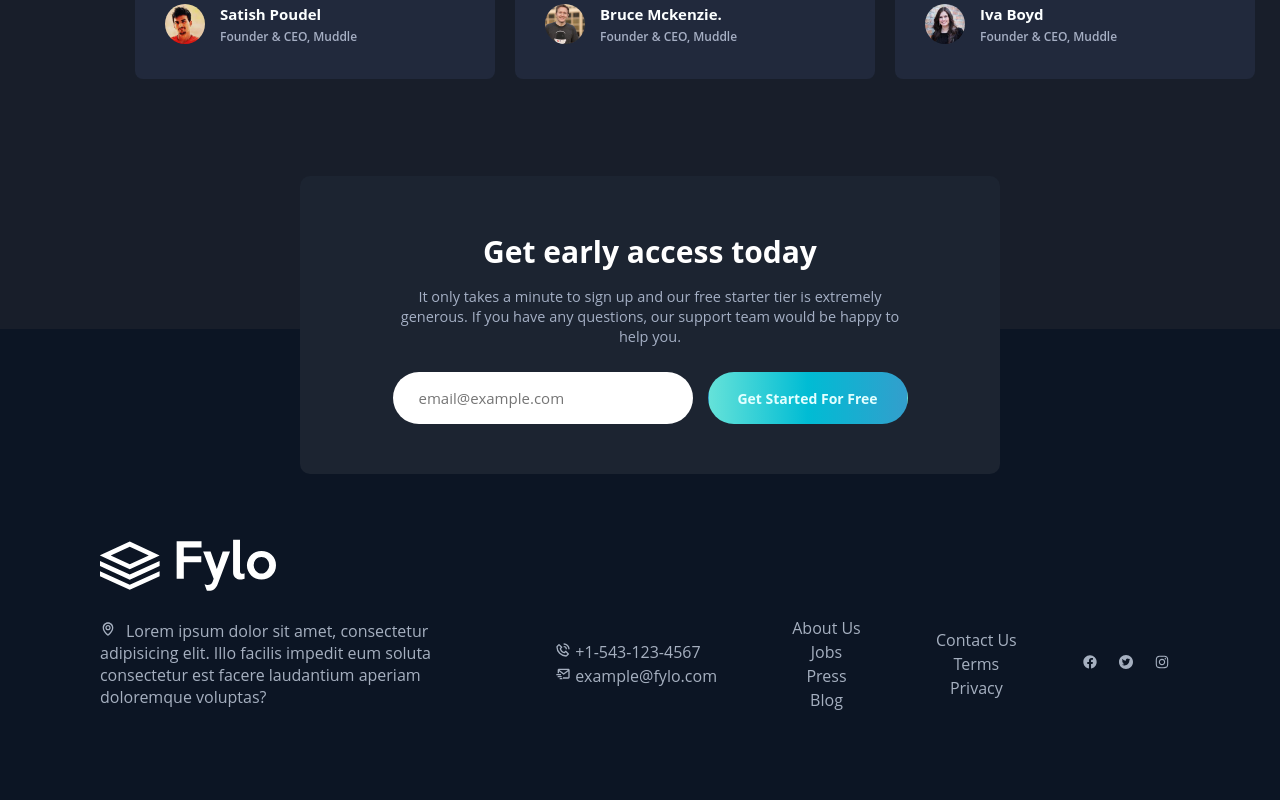
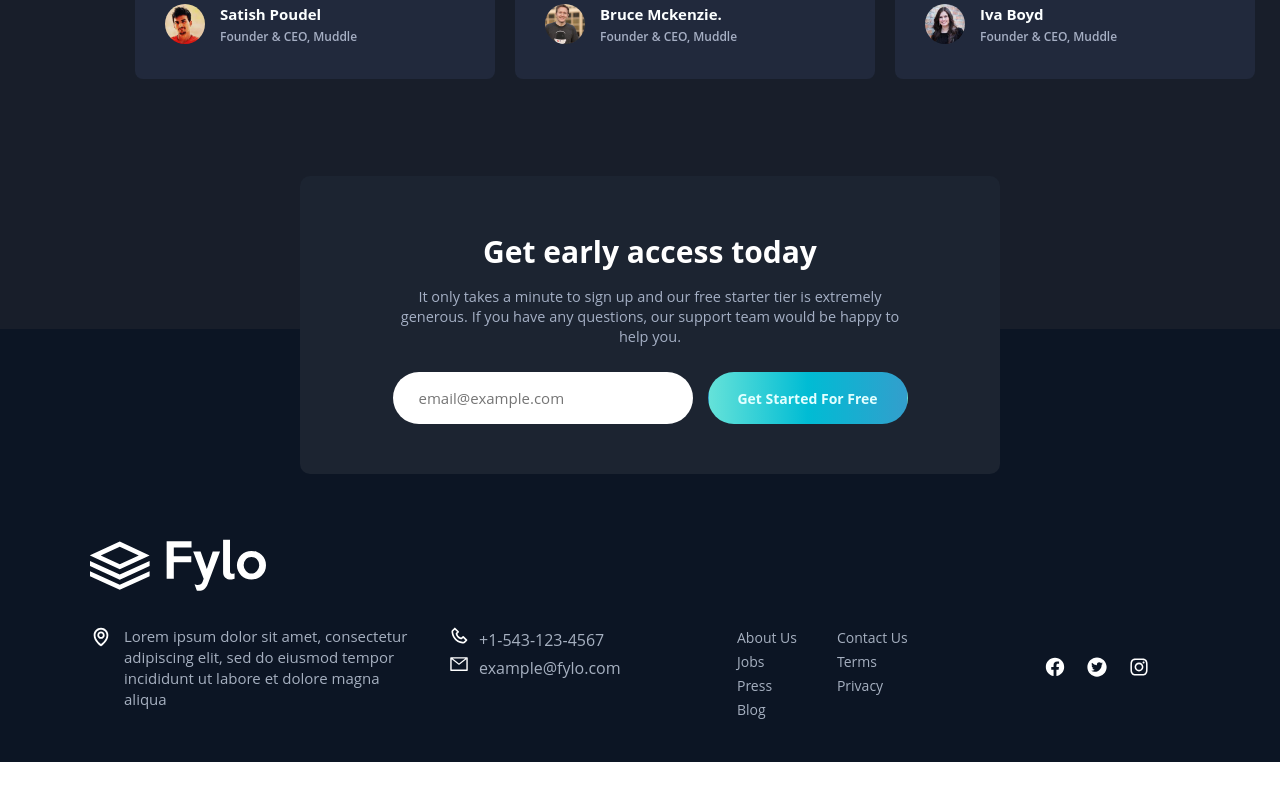
Before and after one commit to Oshrestha111/fylo.github.io, a React (Create React App) app: page / in a window 1280 px wide. Shown: the part 2718-3518 px from the top of the page. After the commit the page ends 3480 px from the top, so only its background shows below. Built offline with nearby package versions, Linux system fonts and the light colour scheme.

Commit message:
UI completed!!

```diff
--- a/src/components/feedback/feedback.css
+++ b/src/components/feedback/feedback.css
@@ -24,6 +24,7 @@
 	display: flex;
 	flex-direction: column;
 	width: 400px;
+	max-width: 900px;
 	height: auto;
 	max-width: 875px;
 	padding: 30px;
@@ -62,6 +63,7 @@
 	top: 340px;
 	left: 300px;
 	margin: 0;
+	max-width: 900px;
 	display: flex;
 	justify-content: center;
 	align-items: center;
--- a/src/components/footer/Footer.jsx
+++ b/src/components/footer/Footer.jsx
@@ -1,37 +1,51 @@
 import React from "react";
 import "./footer.css";
 import logo from "../../images/logo.svg";
-import { BiMap, BiPhoneCall, BiMailSend } from "react-icons/bi";
+import { BiMap, BiPhone } from "react-icons/bi";
 import { RiFacebookCircleFill } from "react-icons/ri";
-import { AiFillTwitterCircle, AiOutlineInstagram } from "react-icons/ai";
+import {
+	AiFillTwitterCircle,
+	AiOutlineInstagram,
+	AiOutlineMail,
+} from "react-icons/ai";
 
+const iconStyle = { fontSize: "22px", color: "#fff" };
+const iconStyl = { fontSize: "20px", color: "#fff" };
+const iconStyles = { fontSize: "20px", color: "#a6b0c0;" };
 function Footer() {
 	return (
 		<div className='footer-section'>
 			<section className='footer'>
-				<div className='footer-container'>
 				<div className='logo-footer'>
 					<img src={logo} alt='footer logo' />
 				</div>
+				<div className='footer-container'>
 					<div className='footer-desc'>
+						<div className='desc-info'>
 							<div className='desc-about'>
-							<span>
-								<BiMap />
-							</span>
-							Lorem ipsum dolor sit amet, consectetur adipisicing elit. Illo
-							facilis impedit eum soluta consectetur est facere laudantium
-							aperiam doloremque voluptas?
+								<div className='biMap'>
+									<BiMap style={iconStyle} />
 								</div>
+								<p>
+									Lorem ipsum dolor sit amet, consectetur adipiscing elit, sed
+									do eiusmod tempor incididunt ut labore et dolore magna aliqua
+								</p>
+							</div>
+
 							<div className='desc-call'>
 								<ul>
 									<li>
-									<BiPhoneCall /> +1-543-123-4567
+										<BiPhone style={iconStyl} /> <span> +1-543-123-4567</span>
 									</li>
 									<li>
-									<BiMailSend /> example@fylo.com
+										<AiOutlineMail style={iconStyl} />
+										<span>example@fylo.com</span>
 									</li>
 								</ul>
 							</div>
+						</div>
+
+						<div className='desc-links'>
 							<div className='desc-aboutUs'>
 								<a href='jobsaa.com'>About Us</a>
 								<a href='jobsaa.com'>Jobs</a>
@@ -43,15 +57,17 @@ function Footer() {
 								<a href='jobsaa.com'>Terms</a>
 								<a href='jobsaa.com'>Privacy</a>
 							</div>
+						</div>
+
 						<div className='desc-socials'>
 							<a href='facebookk.com'>
-								<RiFacebookCircleFill />
+								<RiFacebookCircleFill style={iconStyle} />
 							</a>
 							<a href='twitterk.com'>
-								<AiFillTwitterCircle />
+								<AiFillTwitterCircle style={iconStyle} />
 							</a>
 							<a href='instagram.com'>
-								<AiOutlineInstagram />
+								<AiOutlineInstagram style={iconStyle} />
 							</a>
 						</div>
 					</div>
--- a/src/components/footer/footer.css
+++ b/src/components/footer/footer.css
@@ -3,42 +3,88 @@
 	padding-top: 110px;
 }
 .footer {
-	padding: 100px;
+	padding: 100px 90px 10px;
 	background-color: #0c1524;
 	color: #a6b0c0;
 	max-width: 1600px;
 	margin: 0 auto;
 }
+.logo-footer {
+}
 .footer-desc {
-	padding-top: 20px;
+	padding: 30px 0;
 	display: flex;
 	justify-content: space-between;
-	align-items: center;
+	align-items: flex-start;
 }
-.footer-desc .desc-about {
-	width: 400px;
+
+.desc-info {
+	display: flex;
+	gap: 5px;
 }
-.desc-about span {
-	padding-right: 10px;
+
+.desc-about {
+	/* width: 400px; */
+	display: flex;
+	gap: 12px;
 }
+.desc-about p {
+	line-height: 1.3rem;
+	font-size: 15px;
+	width: 300px;
+}
+.biMap {
+	padding: 0;
+	margin: 0;
+}
+.desc-call {
+	margin: 0;
+}
+.desc-call li {
+	display: flex;
+	align-items: flex-start;
+	line-height: 1.75rem;
+}
+
+.desc-call span {
+	padding-left: 10px;
+}
+
 .desc-call ul {
 	margin: 0 20px;
 	list-style: none;
-	line-height: 1.5rem;
 }
+.desc-links {
+	display: flex;
+}
+
 .desc-aboutUs a,
 .desc-contactUs a {
 	display: flex;
-	justify-content: center;
+	justify-content: flex-start;
 	margin: 0 20px;
+	font-size: 14px;
 	line-height: 1.5rem;
 	text-decoration: none;
 	color: #a6b0c0;
 }
-a :hover {
-	text-decoration: underline;
+
+.desc-aboutUs :hover {
+	font-size: 15px;
+	color: #ffff;
+	font-weight: 700;
+}
+.desc-contactUs :hover {
+	font-size: 15px;
+	font-weight: 700;
+}
+.desc-socials {
+	padding: 30px;
 }
 .desc-socials a {
 	color: #a6b0c0;
 	padding: 10px;
 }
+.desc-socials a :hover {
+	color: #60ddd7;
+}
```
Lines whose indentation alone changed are shown as unchanged.
